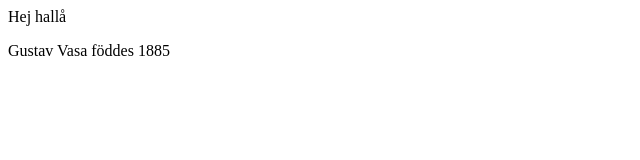
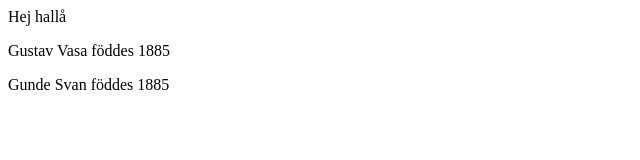
Before and after one commit to KalleKryp/GitTest2, a plain HTML site: page src/index.html in a window 1280 px wide. Shown: the whole page, without its empty margins (0-640 px from the left). Drawn offline with Linux system fonts and the light colour scheme.

Commit message:
Gunde Svan tillagd

```diff
--- a/src/index.html
+++ b/src/index.html
@@ -5,4 +5,5 @@
     Hej hallå
   </body>
   <p>Gustav Vasa föddes 1885</p>
+  <p>Gunde Svan föddes 1885</p>
 </html>
```
